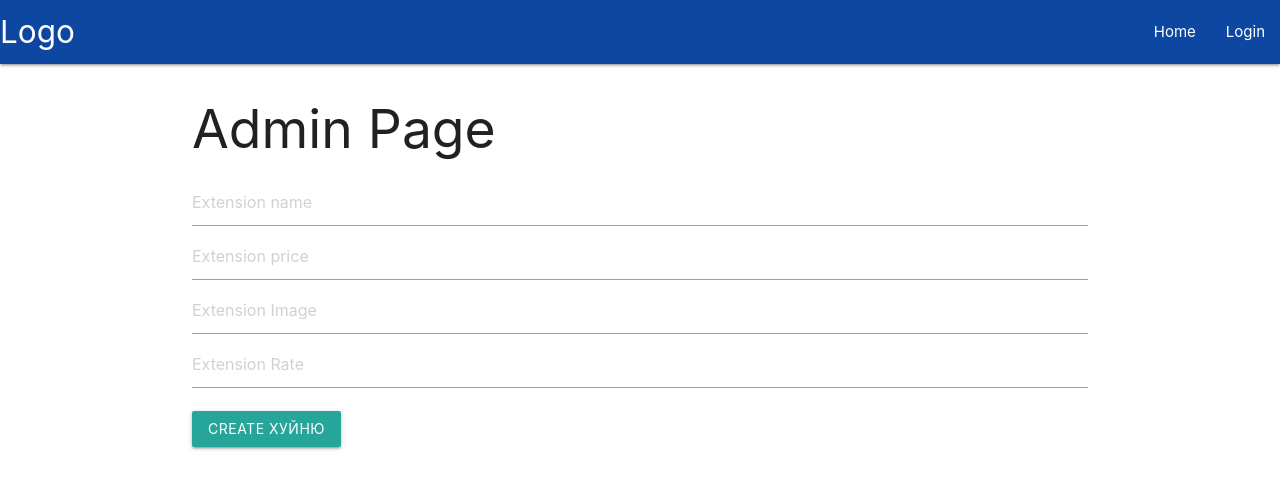
After one commit to LeonidDavidchuk/GoogleChromeExtentionsSite, a Node server app: page /admin in a window 1280 px wide. The commit adds this page. Shown: the top 489 px of the page. Run offline with Node 20, Linux system fonts and the light colour scheme; some libraries are stand-ins or nearby versions.

Commit message:
UPD
Add Extensions to site

```diff
--- a/routes/home.js
+++ b/routes/home.js
@@ -1,6 +1,36 @@
 const {Router} = require('express')
 const router = Router()
+const Extension = require('../models/Extension')
+
 router.get('/',async(req, res)=>{
-    res.render('index', {title: 'Page'})
+    const extensions = await Extension.find({}).lean()
+    res.render('index',
+    {
+        title: 'Main Page',
+        extensions
+    })
 })
+
+router.get('/admin',async(req, res)=>{
+    res.render('admin', {title: 'Admin Page'})
+})
+
+router.post('/createproduct',async(req, res)=>{
+    const extension = new Extension(
+    {
+        Name: req.body.Name,
+        Price: req.body.Price,
+        Image: req.body.Image,
+        Rate: req.body.Rate
+    })
+    await extension.save()
+    res.redirect('/')
+})
+
+
+
+
+
+
+
 module.exports = router
--- /dev/null
+++ b/views/admin.hbs
@@ -0,0 +1,15 @@
+<h2> Admin Page </h2>
+<form action="/createproduct" method="post">
+
+<div class="input-field">
+    <input type="text" name="Name" placeholder="Extension name">
+    <input type="number" name="Price" placeholder="Extension price">
+    <input type="text" name="Image" placeholder="Extension Image">
+    <input type="number" name="Rate" placeholder="Extension Rate">
+
+</div>
+
+<button type="submit" class="btn">Create Хуйню</button>
+
+
+</form>
```
Also changed, not shown: models/Extension.js (added, +10 -0 lines), views/index.hbs (+14 -1 lines), public/style.css (added).
